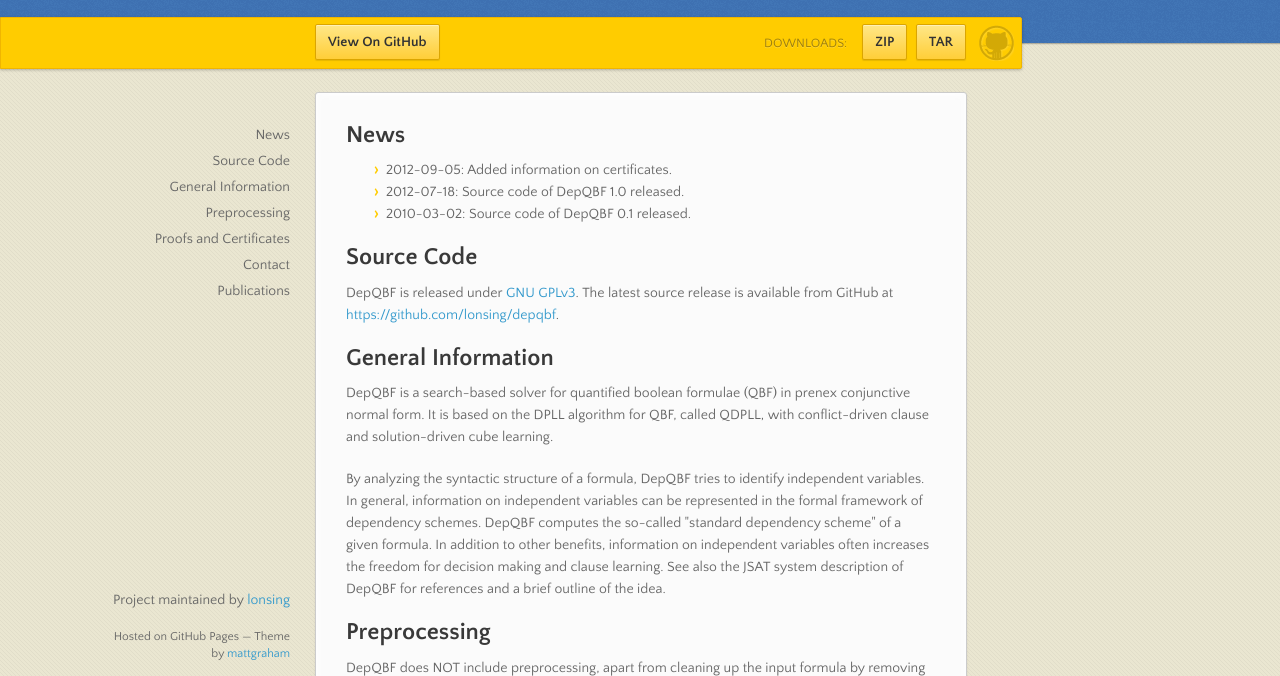
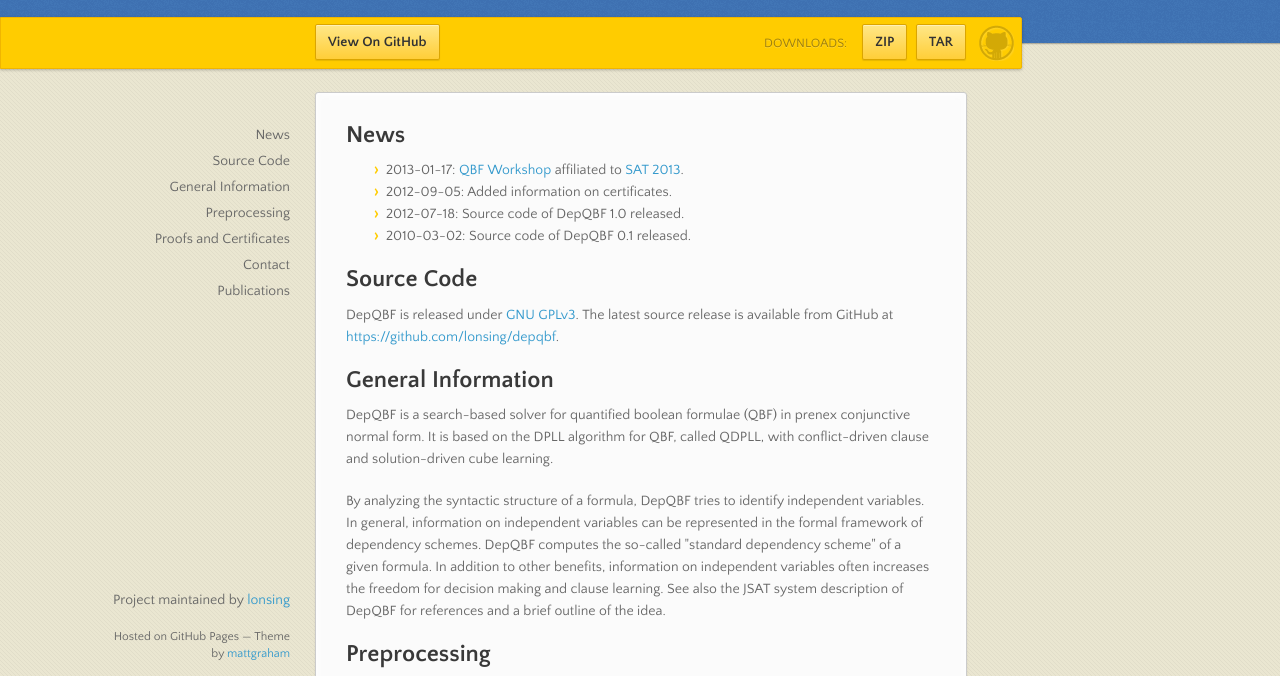
Before and after one commit to lonsing/depqbf, a plain HTML site: page index.html in a window 1280 px wide. Shown: the part 98-774 px from the top of the page. Drawn offline with nearby package versions, Linux system fonts and the light colour scheme.

Commit message:
added link to workshop

```diff
--- a/index.html
+++ b/index.html
@@ -45,6 +45,8 @@
 
 <h2>News</h2>
 <ul>
+<li>2013-01-17: <a href="http://fmv.jku.at/qbf2013/">QBF Workshop</a>
+  affiliated to <a href="http://sat2013.cs.helsinki.fi/">SAT 2013</a>.</li>
 <li>2012-09-05: Added information on certificates.</li>
 <li>2012-07-18: Source code of DepQBF 1.0 released.</li>
 <li>2010-03-02: Source code of DepQBF 0.1 released.</li>
```
